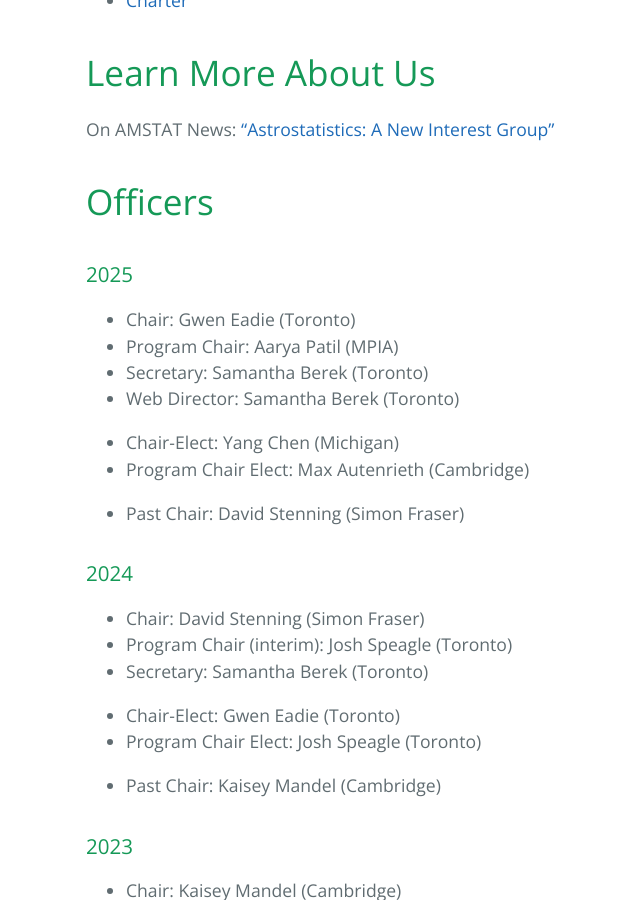
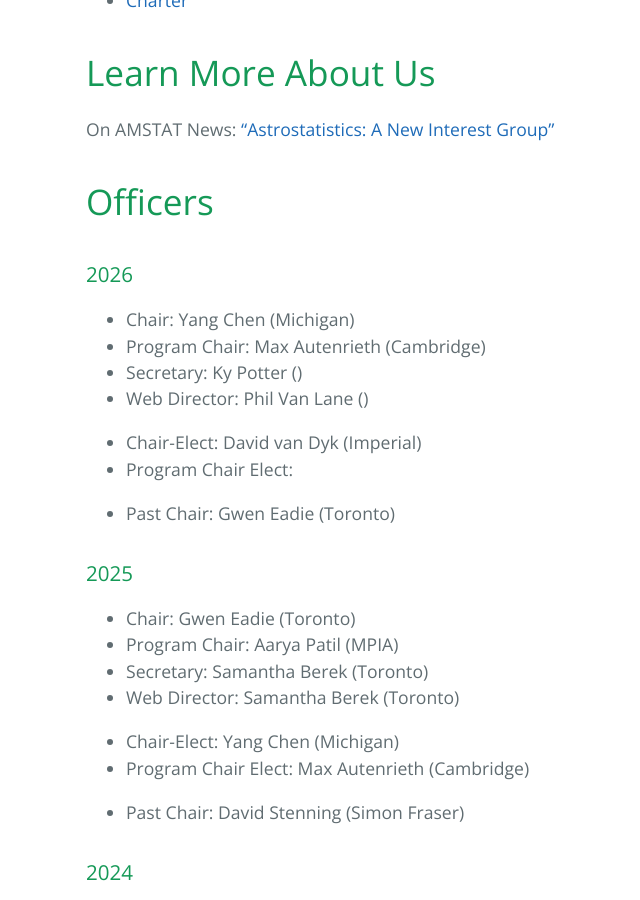
Before and after one commit to aigamstat/aigamstat.github.io, a Jekyll site: the page built from about_us.md, in a window 1280 px wide and 900 px high, scrolled down 422 px. Shown: the whole window, without its empty margins (138-778 px from the left). Built offline with Jekyll 4.4.1, drawn with Linux system fonts in a browser that asks for light colours.

Commit message:
Update about_us.md

```diff
--- a/about_us.md
+++ b/about_us.md
@@ -20,6 +20,17 @@ layout: default
 On AMSTAT News:  ["Astrostatistics:  A New Interest Group"](https://magazine.amstat.org/blog/2014/08/01/astrostats-group/)
 
 # Officers
+
+### 2026
+- Chair: Yang Chen (Michigan)
+- Program Chair: Max Autenrieth (Cambridge)
+- Secretary: Ky Potter ()
+- Web Director: Phil Van Lane ()
+
+- Chair-Elect: David van Dyk (Imperial)
+- Program Chair Elect:
+
+- Past Chair: Gwen Eadie (Toronto)
 
 ### 2025
 - Chair: Gwen Eadie (Toronto)
```
